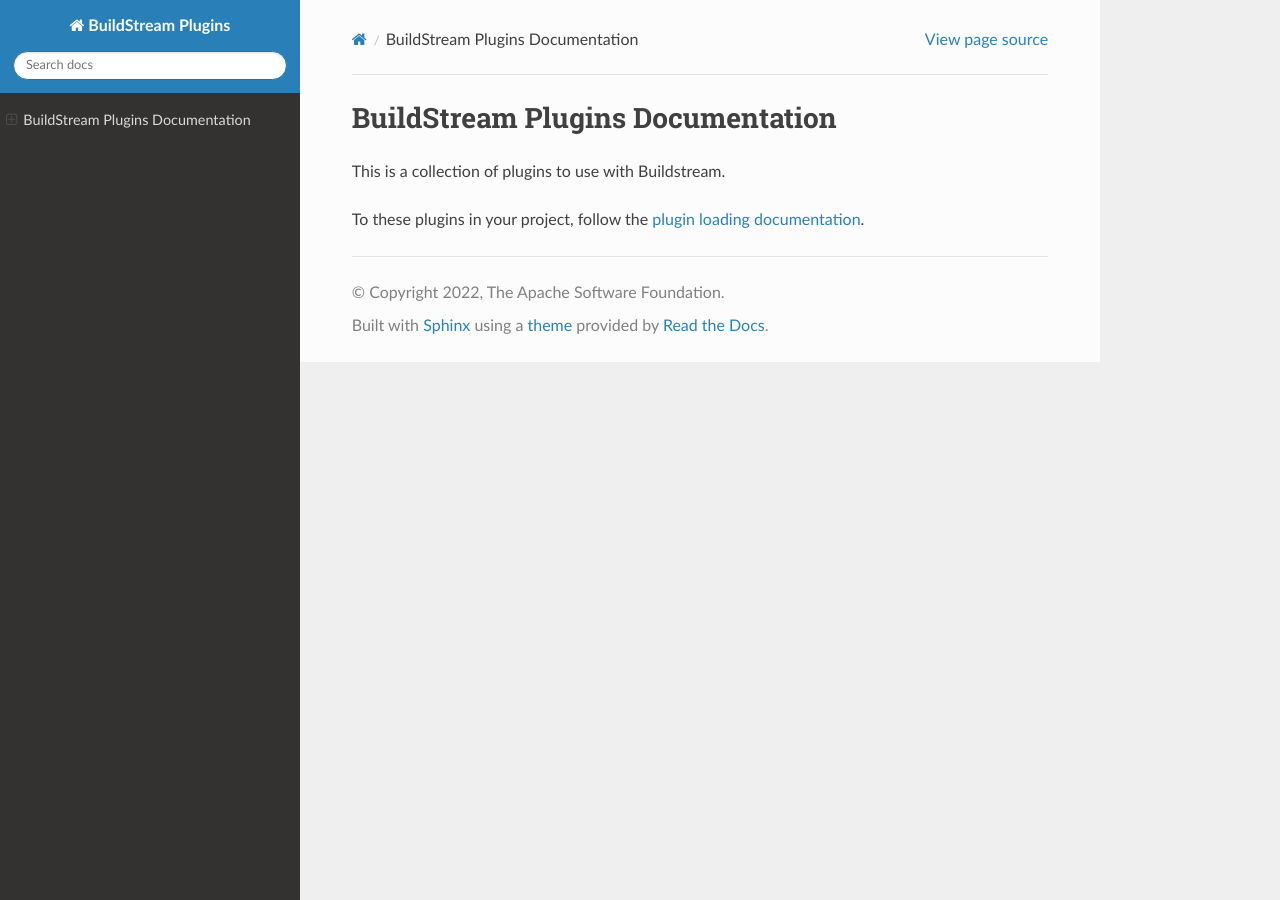
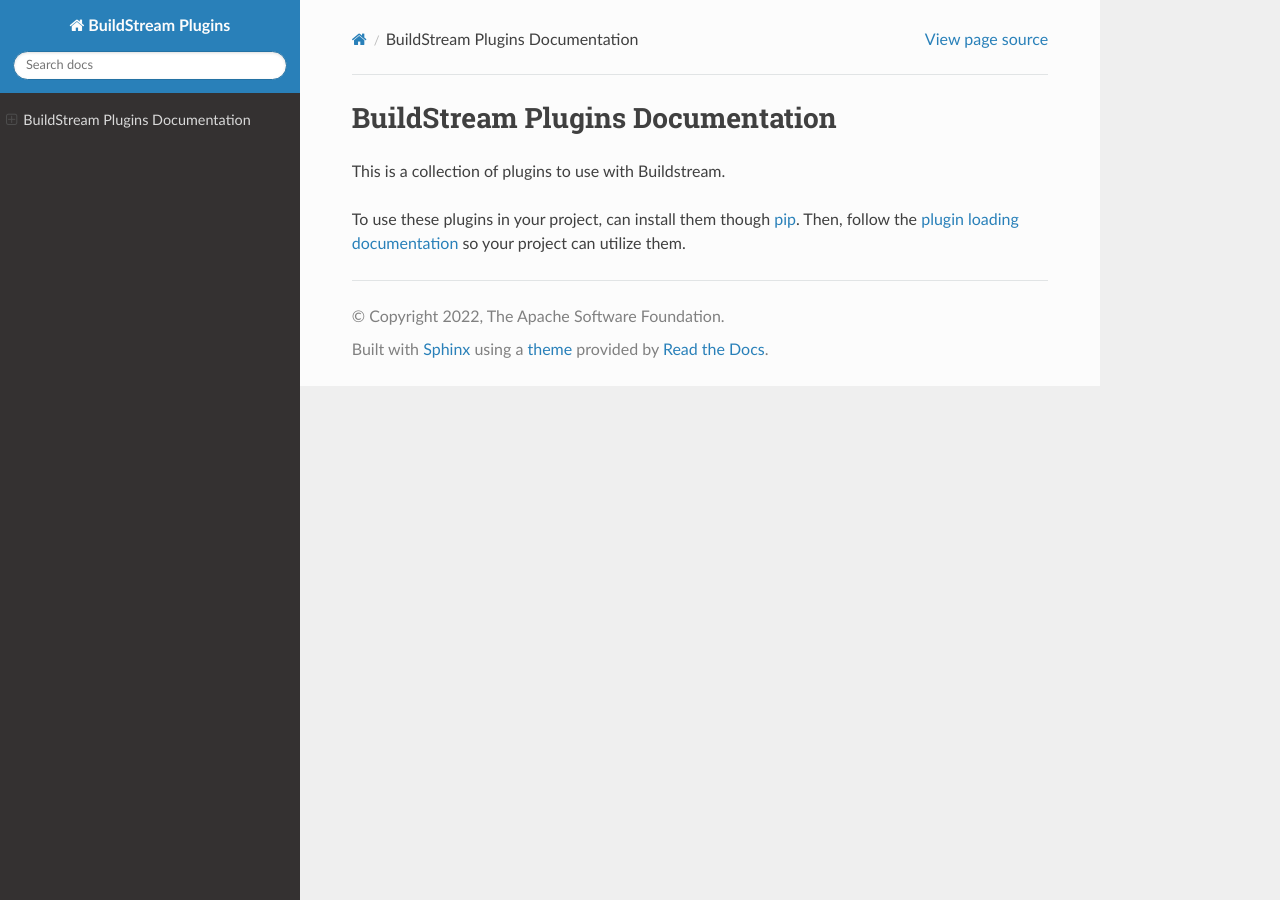
Before and after one commit to apache/buildstream-plugins, a Sphinx documentation site: the page built from doc/source/index.rst, in a window 1280 px wide. Built offline with Sphinx 7.4.7 and the Read the Docs theme 3.1.0, drawn with Linux system fonts in a browser that asks for light colours; pages that are not in the unit, such as notebooks, are missing from menus.

Commit message:
docs: Describe how to acquire the plugins
Signed-off-by: Nimrod Libman <nimrod.libman@codethink.co.uk>

```diff
--- a/doc/source/index.rst
+++ b/doc/source/index.rst
@@ -18,8 +18,11 @@
 =================================
 This is a collection of plugins to use with Buildstream.
 
-To these plugins in your project, follow the
-`plugin loading documentation <https://docs.buildstream.build/master/format_project.html#loading-plugins>`_.
+To use these plugins in your project, can install them though
+`pip <https://pypi.org/project/buildstream-plugins/>`_.
+Then, follow the
+`plugin loading documentation <https://docs.buildstream.build/master/format_project.html#loading-plugins>`_
+so your project can utilize them.
 
 .. toctree::
    :maxdepth: 1
```
